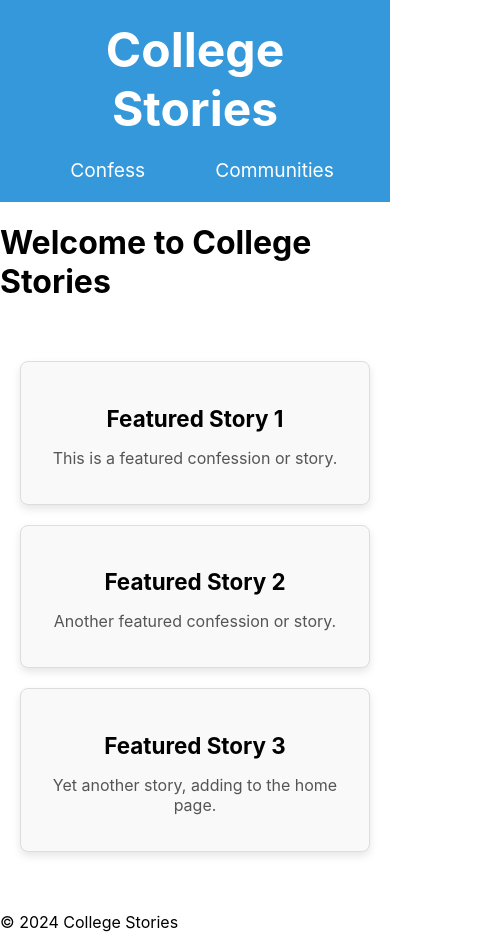
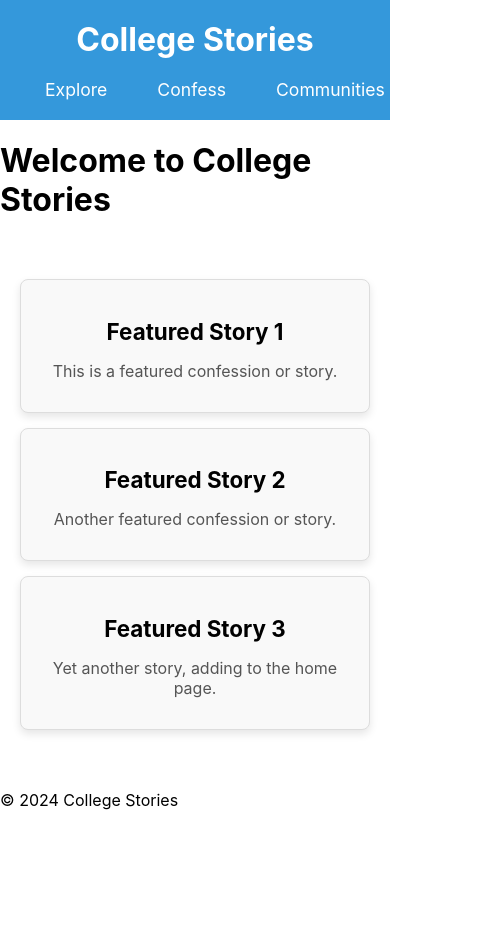
Before and after one commit to JeevanMaragani/college-stories, a React (Create React App) app in the folder client/: page / in a window 390 px wide. Shown: the whole page, 494 px wide, since content can reach past the window. After the commit the page ends 844 px from the top, so only its background shows below. Built offline with nearby package versions, Linux system fonts and the light colour scheme.

Commit message:
removed footer and improved the layout for mobile

```diff
--- a/client/src/App.css
+++ b/client/src/App.css
@@ -14,16 +14,18 @@ header h1 {
   margin: 0;
 }
 
+/* Navigation Links - Horizontal on all screens */
 nav ul {
   list-style: none;
   padding: 0;
-  margin: 20px 0 0 0; /* Add some spacing between title and links */
+  margin: 20px 0 0 0; /* Space between title and links */
   display: flex;
-  justify-content: center;
+  justify-content: space-around; /* Ensure even spacing on all screens */
+  align-items: center;
 }
 
 nav ul li {
-  margin: 0 20px;
+  margin: 0 15px;
 }
 
 nav ul li a {
@@ -39,11 +41,11 @@ nav ul li a:hover {
   background-color: #2980b9; /* Slightly darker blue on hover */
 }
 
-/* Home Page Box Grid */
+/* Story Card Layout */
 .home-featured-stories {
   display: grid;
-  grid-template-columns: repeat(3, 1fr); /* Three-column grid */
-  gap: 20px;
+  grid-template-columns: repeat(2, 1fr); /* Two-column grid on mobile */
+  gap: 15px;
   margin: 40px auto;
   padding: 20px;
   max-width: 1200px;
@@ -51,7 +53,7 @@ nav ul li a:hover {
 
 .featured-story {
   background-color: #f9f9f9;
-  padding: 20px;
+  padding: 15px;
   border: 1px solid #ddd;
   border-radius: 8px;
   text-align: center;
@@ -73,15 +75,38 @@ nav ul li a:hover {
   color: #555;
 }
 
-/* Responsive adjustments for smaller screens */
+/* Responsive Adjustments */
+@media (min-width: 769px) {
+  .home-featured-stories {
+    grid-template-columns: repeat(3, 1fr); /* Three-column layout on web */
+  }
+}
+
 @media (max-width: 768px) {
+  header h1 {
+    font-size: 2.5rem; /* Slightly smaller title on tablets */
+  }
+
+  nav ul {
+    justify-content: space-between; /* Keep navigation links horizontal on mobile */
+  }
+
   .home-featured-stories {
-    grid-template-columns: 1fr 1fr; /* Two-column layout on smaller screens */
+    grid-template-columns: 1fr 1fr; /* Two-column layout for mobile */
   }
 }
 
 @media (max-width: 480px) {
+  header h1 {
+    font-size: 2rem; /* Smaller title for mobile screens */
+  }
+
+  nav ul li a {
+    font-size: 1.1rem; /* Slightly smaller links for mobile */
+    padding: 10px 10px;
+  }
+
   .home-featured-stories {
-    grid-template-columns: 1fr; /* Single column layout on very small screens */
+    grid-template-columns: 1fr; /* Single column for very small screens */
   }
 }
```
